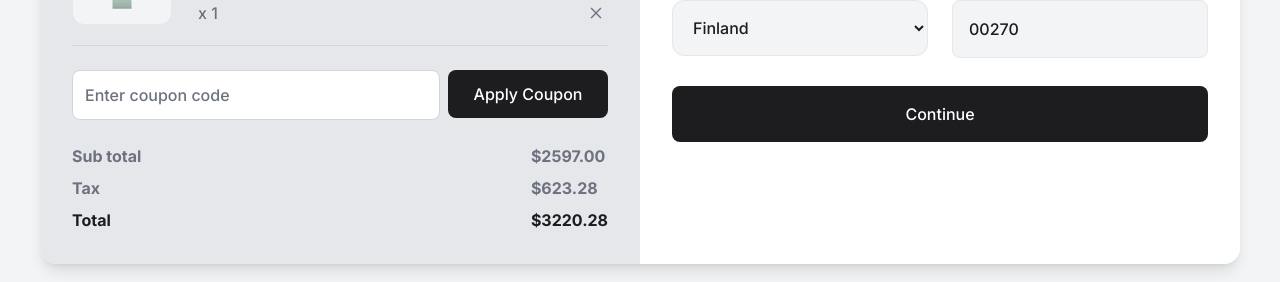
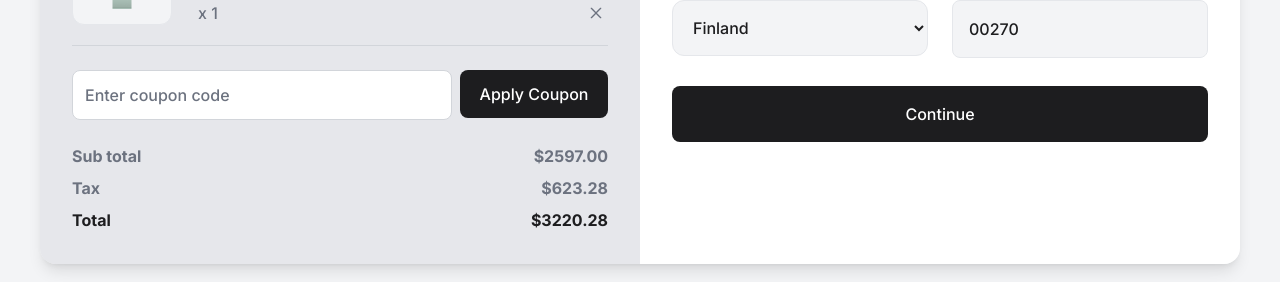
Before and after one commit to EdiedRamos/devchallenges, a Next.js app: page /device-shop-checkout in a window 1280 px wide. Shown: the part 474-756 px from the top of the page. Built offline with nearby package versions, Linux system fonts and the light colour scheme.

Commit message:
feat: update styles

```diff
--- a/src/app/device-shop-checkout/(components)/shopCart.tsx
+++ b/src/app/device-shop-checkout/(components)/shopCart.tsx
@@ -6,7 +6,7 @@ export function ShopCart() {
         <p className="text-dsc-gray-200">Tax</p>
         <p className="text-dsc-black">Total</p>
       </div>
-      <div className="text-dsc-gray-200 flex flex-col gap-2">
+      <div className="text-dsc-gray-200 flex flex-col gap-2 items-end">
         <p>$2597.00</p>
         <p>$623.28</p>
         <p className="text-dsc-black">$3220.28</p>
--- a/src/app/device-shop-checkout/page.tsx
+++ b/src/app/device-shop-checkout/page.tsx
@@ -16,10 +16,10 @@ export default function DeviceShopCheckout() {
         <div className="p-8 bg-dsc-gray-tr">
           <ProductGrid />
           <div className="grid grid-columns-1 my-6 gap-2">
-            <div className="lg:col-start-1 lg:col-end-5">
+            <div className="lg:col-start-1 lg:col-end-9">
               <Input placeholder="Enter coupon code" />
             </div>
-            <div className="lg:col-start-5">
+            <div className="lg:col-start-9">
               <Button padding="p-3">Apply Coupon</Button>
             </div>
           </div>
```
